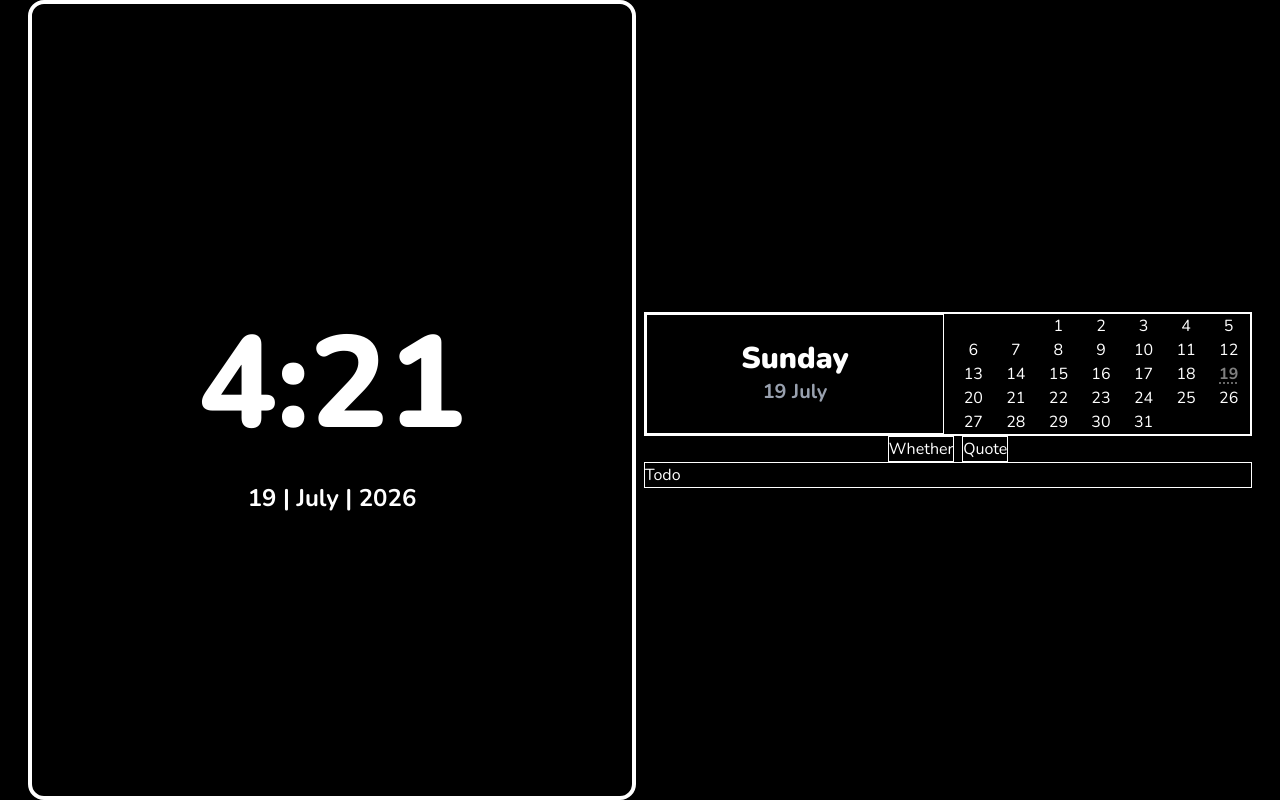
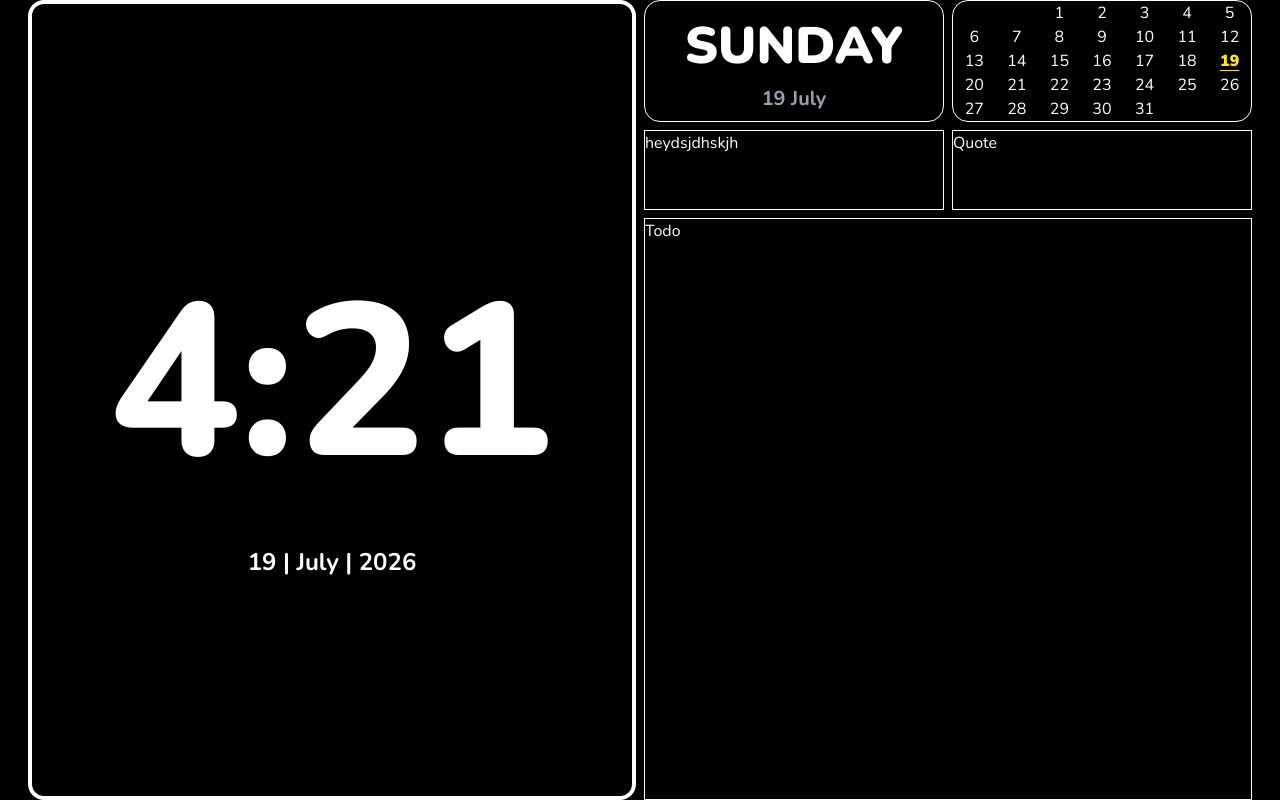
Before and after one commit to Sagarshetty9/Desk-dashboard, a React (Vite) app: page / in a window 1280 px wide. Built offline with nearby package versions, Linux system fonts and the light colour scheme.

Commit message:
added weather sections and tested Weather api

```diff
--- a/src/components/Date.tsx
+++ b/src/components/Date.tsx
@@ -13,12 +13,14 @@ const DateComponent = () => {
     return () => clearInterval(interval);
   }, []);
 
+
+
   return (
-    <div className="border border-white flex flex-col justify-center items-center">
-     <div className="font-black text-3xl">
-      {dayName}
+    <div className="border border-white flex flex-col justify-center items-center rounded-2xl @CONTAINER">
+     <div className={`font-black ${dayName.length > 7 ? 'text-[3.1cqw]' : 'text-[4cqw]'}`}>
+      {dayName.toUpperCase()}
      </div>
-     <div className="font-bold text-[20px] text-gray-400 ">
+     <div className={`font-bold text-[20px] text-gray-400 `}>
       {currentDate} {monthName}
      </div>
     </div>
--- /dev/null
+++ b/src/components/Weather.tsx
@@ -0,0 +1,25 @@
+import getCurrentTemp from "../utils/weather"
+import {useState, useEffect} from 'react';
+
+const Weather = () => {
+
+    const [weather, setWeather] = useState('')
+
+    useEffect(() => {
+     const interval = setInterval(() => {
+
+     }, 100000);
+
+
+    }, [])
+
+
+
+  return (
+    <div>
+        heydsjdhskjh
+    </div>
+  )
+}
+
+export default Weather
--- a/src/index.css
+++ b/src/index.css
@@ -19,6 +19,13 @@ body {
 }
 
 .react-calendar__tile--now abbr {
-  text-decoration: underline dotted;
+  text-decoration: underline;
   text-underline-offset: 4px;
+  color: white;
+  font-weight: bolder;
+  color: rgb(255, 231, 15);
 }
+
+/* .react-calendar__month-view__days{
+  background-image: url('https://external-content.duckduckgo.com/iu/?u=https%3A%2F%2Ftse1.mm.bing.net%2Fth%2Fid%2FOIP.R4upnBIO6NyLbpmutCbipwHaEK%3Fpid%3DApi&f=1&ipt=073f6887eb9f006ad00c452bb138759fb527bdd3a0b25abafc993e76ae919e9e&ipo=images');
+} */
--- a/src/section/Clock.tsx
+++ b/src/section/Clock.tsx
@@ -16,15 +16,17 @@ const Clock = () => {
 
   return (
     <section className="h-screen w-auto rounded-2xl border-4 border-white flex justify-center flex-col items-center">
-      <div className="    ">
-        <span className="text-[130px] font-extrabold">
+
+      {/* TIME IS BEING DISPLAYED HERE */}
+      <div className="w-full @container flex justify-center items-center">
+        <span className="text-[36cqw] font-extrabold">
           {hours}:{minutes}
         </span>
       </div>
 
+        {/* DATE AND OTHER STUFF */}
       <div className="   ">
         <span className="font-bold text-2xl">
-          {" "}
           {currentDate} | {monthName} | {year}
         </span>
       </div>
--- a/src/section/Utility.tsx
+++ b/src/section/Utility.tsx
@@ -1,23 +1,33 @@
-import DateComponent from "../components/Date.tsx";
+import DateComponent from "../components/Date";
+import Weather from "../components/Weather";
 import Calendar from "react-calendar";
-//calender ko clean up krna h
 
 const Utility = () => {
   return (
-    <section className="h-screen w-auto rounded-2xl flex justify-center flex-col ">
-      <div className=" grid grid-cols-2 w-full gap-2 border-2">
+    <section className="h-screen w-auto rounded-2xl flex flex-col gap-2">
+    {/* CONTAINER FOR DAY AND CALENDER ////////////*/}
+
+      {/* DATE */}
+      <div className=" grid grid-cols-2 w-full gap-2 ">
         <DateComponent />
-
-        <Calendar showNavigation={false} showNeighboringMonth={false} showFixedNumberOfWeeks={false}/>
+        <div className="border rounded-2xl">
+          <Calendar
+            showNavigation={false}
+            showNeighboringMonth={false}
+            showFixedNumberOfWeeks={false}
+          />
+        </div>
       </div>
 
-      <div className="flex justify-center gap-2 ">
-        <div className=" border">Whether</div>
+      <div className="flex gap-2">
+        <div className=" border w-[50%] h-20">
+          <Weather/>
+        </div>
 
-        <div className=" border">Quote</div>
+        <div className=" border w-[50%] h-20">Quote</div>
       </div>
 
-      <div className=" border">Todo</div>
+      <div className=" border h-full">Todo</div>
     </section>
   );
 };
--- /dev/null
+++ b/src/utils/weather.ts
@@ -0,0 +1,28 @@
+
+async function getCurrentTemp() {
+  try {
+    const params = new URLSearchParams({
+      latitude: "18.35",
+      longitude: "74.02",
+      current: "temperature_2m",
+      timezone: "auto"
+    });
+
+    const url = `https://api.open-meteo.com/v1/forecast?${params.toString()}`;
+
+    const response = await fetch(url);
+    if (!response.ok) throw new Error("Network request failed");
+
+    const data = await response.json();
+
+    const temp = data.current.temperature_2m;
+    return temp;
+
+  } catch (error) {
+    console.error("Error fetching temperature:", error);
+    return null;
+  }
+}
+
+
+export default getCurrentTemp;
```
Also changed, not shown: 1 other file (tests, documents, lock files or other folders).
